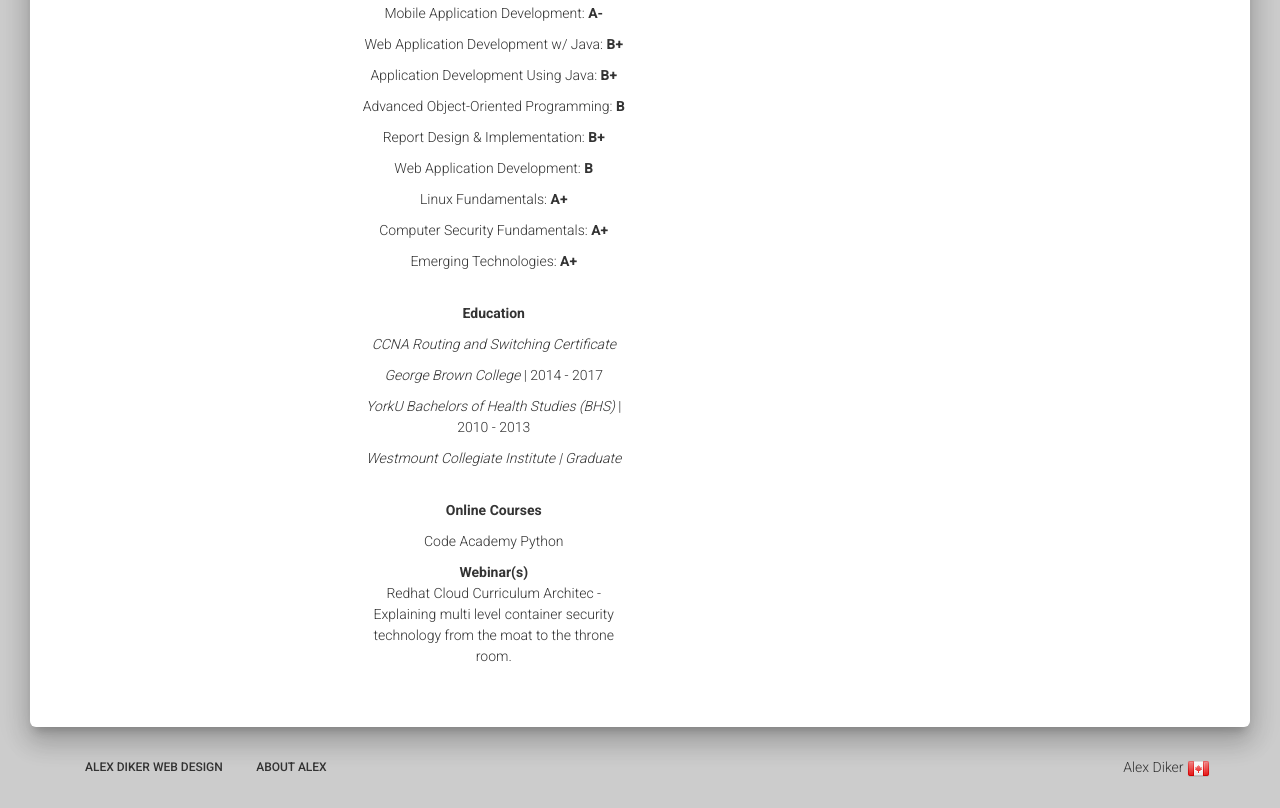
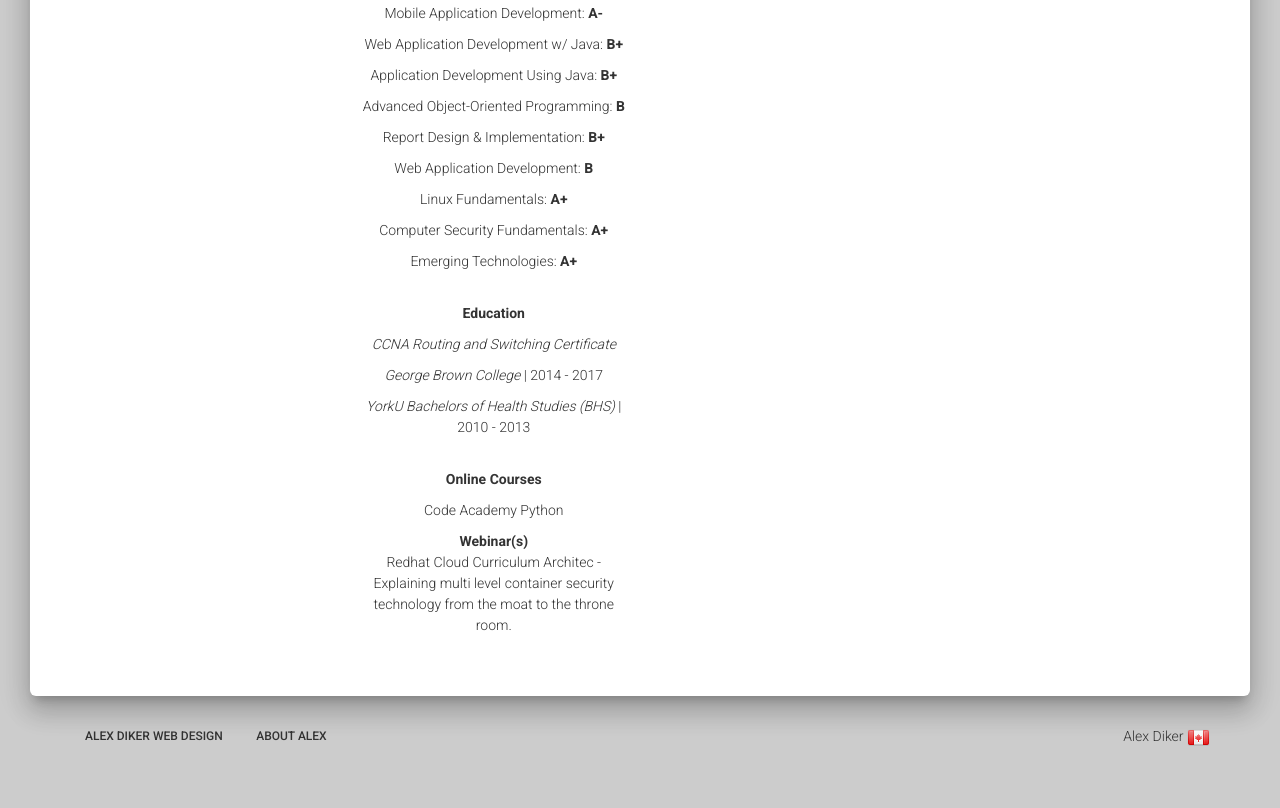
Before and after one commit to alexdcodes/alexdcodes.github.io, a website: page index.html in a window 1280 px wide. Shown: the part 1155-1963 px from the top of the page. After the commit the page ends 1932 px from the top, so only its background shows below. Drawn offline with Linux system fonts and the light colour scheme.

Commit message:
Update index.html

```diff
--- a/index.html
+++ b/index.html
@@ -144,7 +144,6 @@
 													<p><i>CCNA Routing and Switching Certificate</i></p>
 													<p><i>George Brown College </i> | 2014 - 2017</p>
 													<p><i>YorkU Bachelors of Health Studies (BHS) </i> | 2010 - 2013</p>
-													<p><i>Westmount Collegiate Institute | Graduate</i></p>
 													<br />
 													<p><b>Online Courses</b></p>
 													<p>Code Academy Python</p>
```
